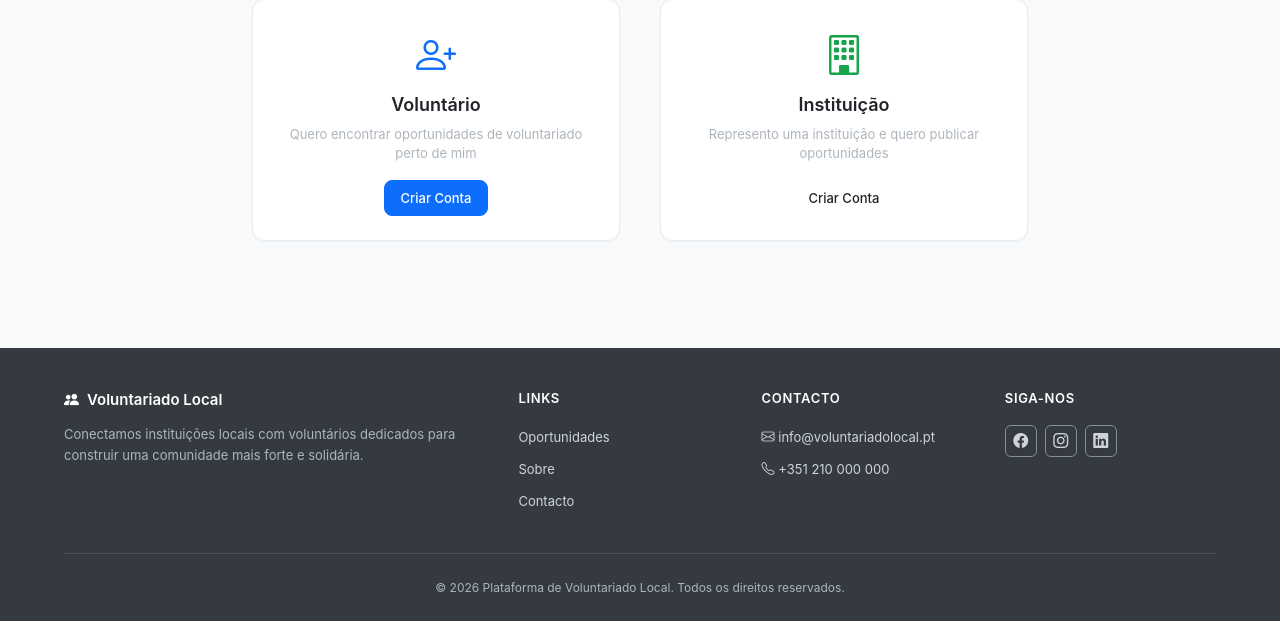
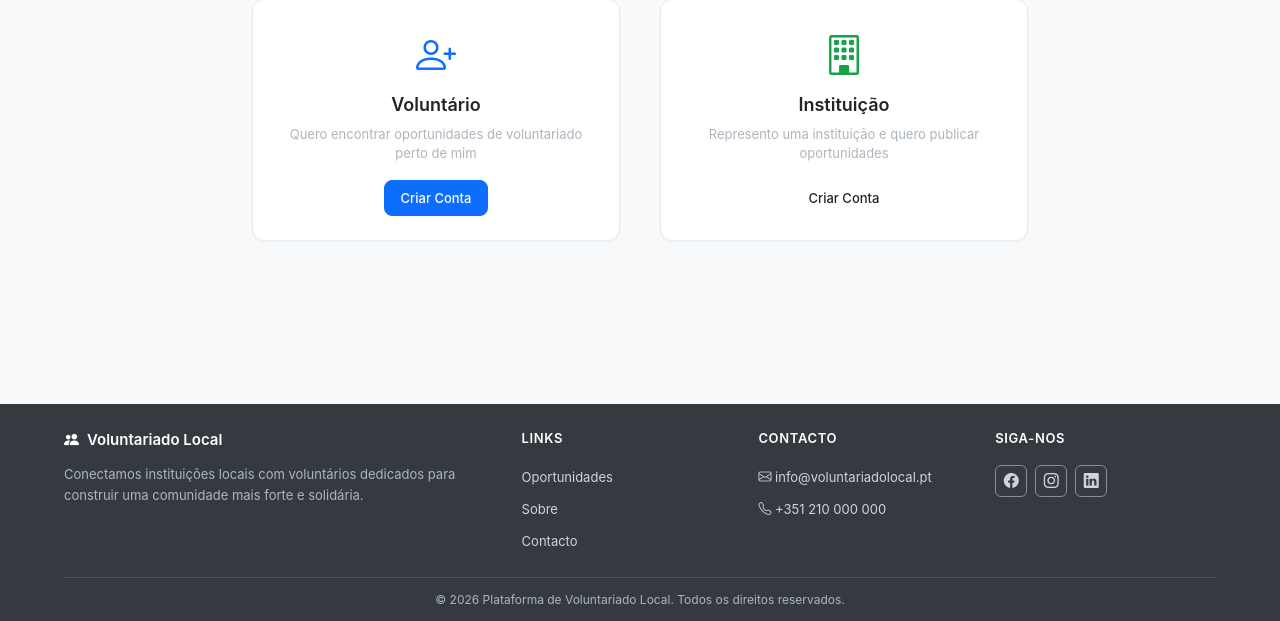
Before and after one commit to rgp200902-ctrl/voluntariado-local-plataforma, a Django app: page /registro/ in a window 1280 px wide. Shown: the part 179-800 px from the top of the page. Run offline with Django 5.2, Linux system fonts and the light colour scheme.

Commit message:
feat: reduce footer padding and spacing

```diff
--- a/static/css/custom.css
+++ b/static/css/custom.css
@@ -1584,12 +1584,12 @@ table tbody tr:hover {
     margin-top: auto;
     background: var(--neutral-800);
     color: var(--neutral-400);
-    padding: var(--space-10) 0 var(--space-6);
+    padding: var(--space-6) 0 var(--space-3);
 }
 .footer-grid {
     display: grid;
     grid-template-columns: 1fr;
-    gap: var(--space-8);
+    gap: var(--space-4);
 }
 @media (min-width: 768px) {
     .footer-grid {
@@ -1658,8 +1658,8 @@ table tbody tr:hover {
     color: var(--neutral-0);
 }
 .footer-bottom {
-    margin-top: var(--space-8);
-    padding-top: var(--space-6);
+    margin-top: var(--space-4);
+    padding-top: var(--space-3);
     border-top: 1px solid var(--neutral-700);
     text-align: center;
     font-size: var(--text-caption);
```
